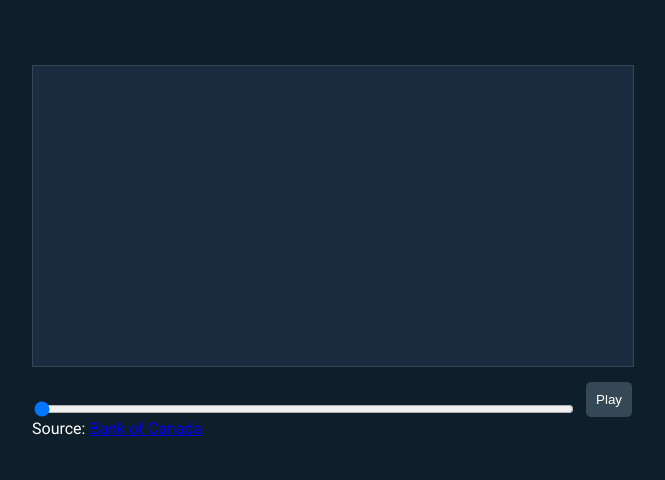
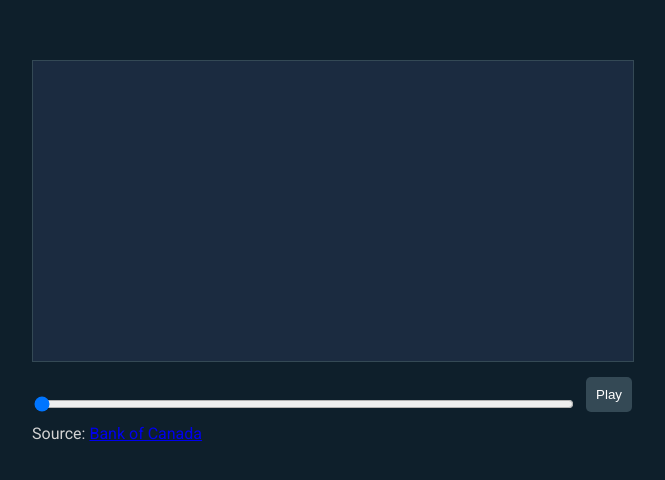
Before and after one commit to factorwise/by, a plain HTML site: page index.html in a window 1280 px wide. Shown: the part 154-634 px from the top of the page, without its empty margins (308-973 px from the left). Drawn offline with nearby package versions, Linux system fonts and the light colour scheme; no server answers.

Commit message:
Update index.html

```diff
--- a/index.html
+++ b/index.html
@@ -106,7 +106,7 @@
             <button id="playButton">Play</button>
         </div>
         <span id="selectedDate"></span>
-        <footer>
+        <footer style="color: lightgray; margin-top: 10px;">
             Source: <a href="https://www.bankofcanada.ca/rates/interest-rates/canadian-bonds/" target="_blank">Bank of Canada</a>
         </footer>
     </div>
```
